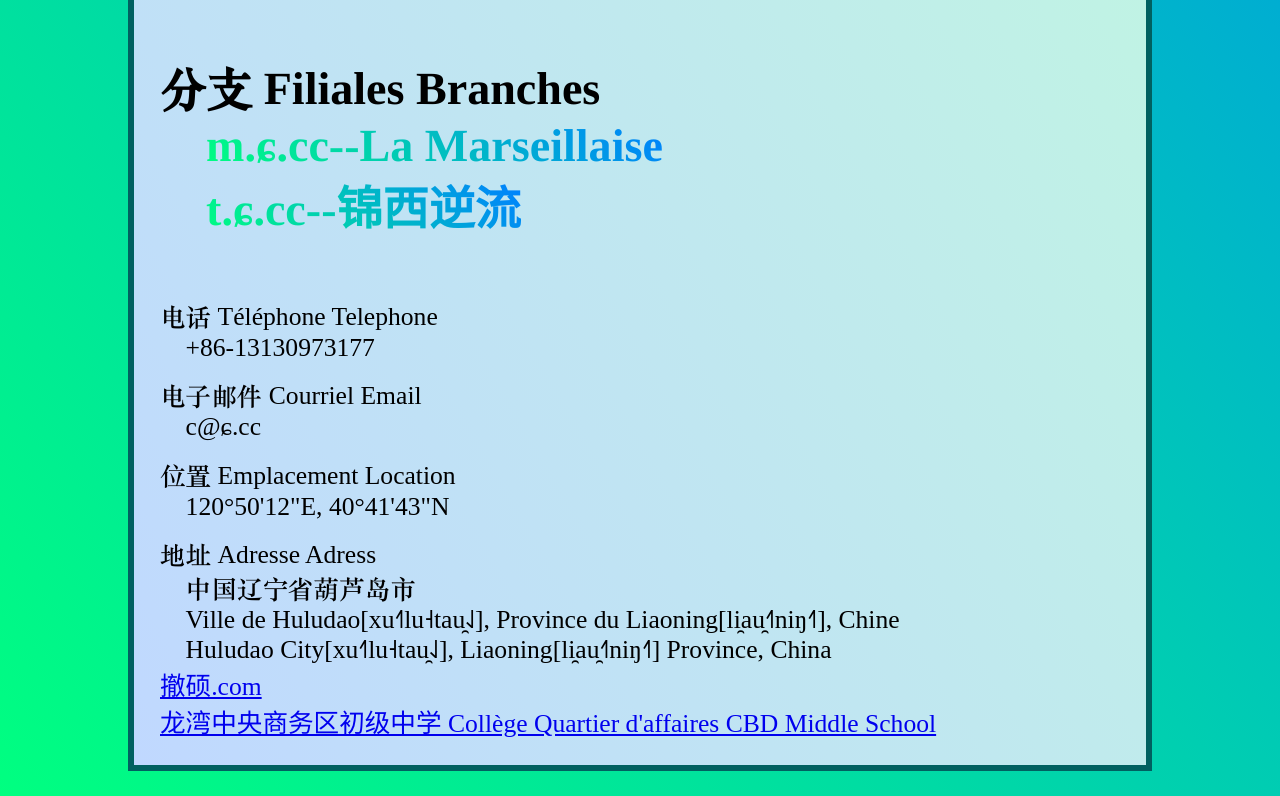
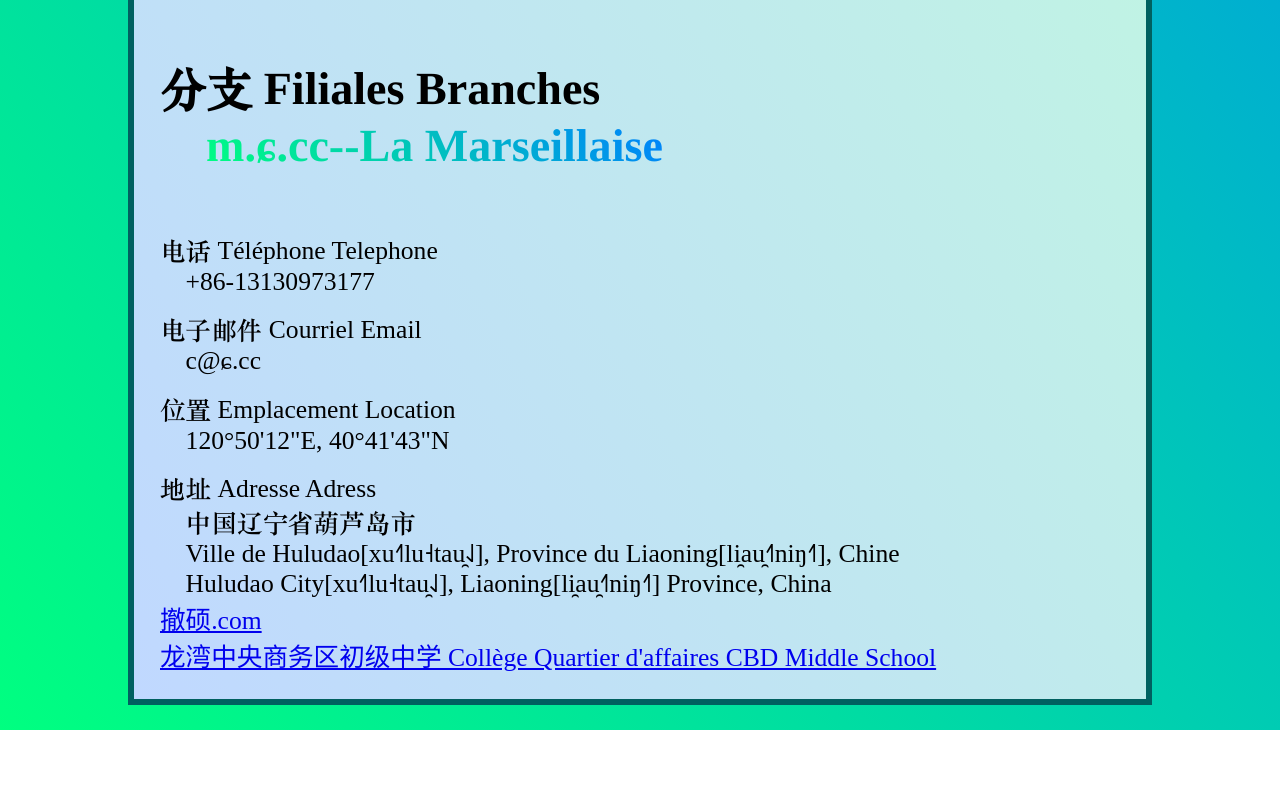
Before and after one commit to moi-cc/moi-cc.github.io, a plain HTML site: page index.html in a window 1280 px wide. Shown: the part 1164-1960 px from the top of the page. After the commit the page ends 1894 px from the top, so only its background shows below. Drawn offline with Linux system fonts and the light colour scheme; a web font is replaced by a local one.

Commit message:
Update index.html

```diff
--- a/index.html
+++ b/index.html
@@ -26,8 +26,7 @@
       Je suis un individuel indépendant.<br>
       I am an independent individual.</span></h3>
   <h4><span style="font-family: 'c',sans-serif;">分支</span> Filiales Branches<br>&nbsp;&nbsp;&nbsp;&nbsp;<a
-        href="http://m.ɕ.cc/" class="cbb">m.ɕ.cc--La Marseillaise</a><br>&nbsp;&nbsp;&nbsp;&nbsp;<a
-        href="http://t.ɕ.cc/" class="cbb">t.ɕ.cc--锦西逆流</a></h4>
+        href="http://m.ɕ.cc/" class="cbb">m.ɕ.cc--La Marseillaise</a></h4>
   <p class="aminuast"><span style="font-family: 'c',sans-serif;">电话</span> Téléphone Telephone</p>
   <p class="ibash">+86-13130973177</p>
   <p class="aminuast"><span style="font-family: 'c',sans-serif;">电子邮件</span> Courriel Email</p>
```
